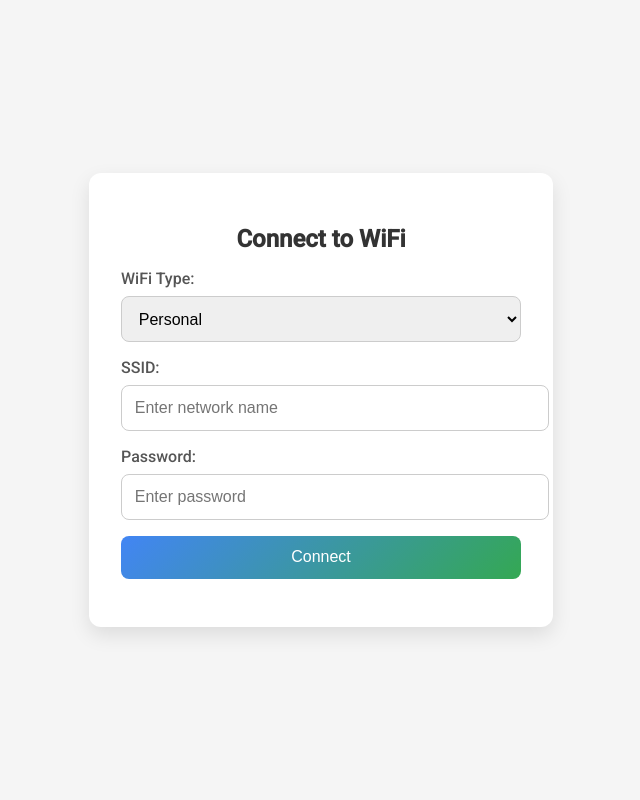
After one commit to Iisyourdad/raspberrypi_recipe, a Django app: page /wifi/ in a window 1280 px wide. The commit adds this page. Shown: the whole page, without its empty margins (319-959 px from the left). Run offline with Django 5.2, Linux system fonts and the light colour scheme; some libraries are stand-ins or nearby versions.

Commit message:
Wifi, new setup

```diff
--- a/recipes/forms.py
+++ b/recipes/forms.py
@@ -1,5 +1,6 @@
 from django import forms
 from ckeditor.widgets import CKEditorWidget
+from django.db.models.functions import Lower
 from .models import Recipe, Ingredient
 
 class RecipeForm(forms.ModelForm):
@@ -21,6 +22,11 @@ class RecipeForm(forms.ModelForm):
             'ingredients': forms.CheckboxSelectMultiple(),
         }
 
+    def __init__(self, *args, **kwargs):
+        super().__init__(*args, **kwargs)
+        # Order ingredients case-insensitively by name
+        self.fields['ingredients'].queryset = Ingredient.objects.all().order_by(Lower('name'))
+
 class IngredientForm(forms.ModelForm):
     class Meta:
         model = Ingredient
--- /dev/null
+++ b/recipes/templates/recipes/wifi_setup.html
@@ -0,0 +1,147 @@
+<!DOCTYPE html>
+<html>
+<head>
+  <meta charset="utf-8">
+  <title>WiFi Setup</title>
+  <link href="https://fonts.googleapis.com/css?family=Roboto:400,500" rel="stylesheet">
+  <style>
+    /* Modern Google-style card */
+    body {
+      margin: 0;
+      height: 100vh;
+      background: #f5f5f5;
+      display: flex;
+      justify-content: center;
+      align-items: center;
+      font-family: 'Roboto', sans-serif;
+    }
+    .container {
+      background: #fff;
+      padding: 2rem;
+      border-radius: 12px;
+      box-shadow: 0 8px 20px rgba(0, 0, 0, 0.1);
+      max-width: 400px;
+      width: 90%;
+      text-align: left;
+      animation: fadeIn 1s ease-out;
+    }
+    h2 {
+      text-align: center;
+      margin-bottom: 1rem;
+      color: #333;
+    }
+    form {
+      display: flex;
+      flex-direction: column;
+    }
+    label {
+      margin-bottom: 0.5rem;
+      font-weight: 500;
+      color: #555;
+    }
+    input, select, button {
+      padding: 0.8rem;
+      margin-bottom: 1rem;
+      border: 1px solid #ccc;
+      border-radius: 8px;
+      font-size: 1rem;
+      width: 100%;
+    }
+    input:focus, select:focus {
+      outline: none;
+      border-color: #4285F4;
+    }
+    button {
+      background: linear-gradient(135deg, #4285F4, #34A853);
+      color: #fff;
+      border: none;
+      cursor: pointer;
+      transition: background 0.3s;
+    }
+    button:hover {
+      background: linear-gradient(135deg, #34A853, #4285F4);
+    }
+    .error {
+      color: #d9534f;
+      text-align: center;
+      margin-bottom: 1rem;
+    }
+    .hidden {
+      display: none;
+    }
+    @keyframes fadeIn {
+      from { opacity: 0; transform: scale(0.95); }
+      to { opacity: 1; transform: scale(1); }
+    }
+  </style>
+  <script>
+    function toggleEnterpriseFields() {
+      var wifiType = document.getElementById("wifi_type").value;
+      var enterpriseFields = document.getElementById("enterpriseFields");
+      var certUpload = document.getElementById("certUpload");
+      if (wifiType === "enterprise") {
+        enterpriseFields.style.display = "block";
+        toggleCertUpload();
+      } else {
+        enterpriseFields.style.display = "none";
+        certUpload.style.display = "none";
+      }
+    }
+    function toggleCertUpload() {
+      var eapMethod = document.getElementById("eap_method").value;
+      var certUpload = document.getElementById("certUpload");
+      if (eapMethod === "TLS" || eapMethod === "TTLS") {
+        certUpload.style.display = "block";
+      } else {
+        certUpload.style.display = "none";
+      }
+    }
+    window.addEventListener('DOMContentLoaded', function() {
+      toggleEnterpriseFields();
+      document.getElementById("wifi_type").addEventListener('change', toggleEnterpriseFields);
+      document.getElementById("eap_method").addEventListener("change", toggleCertUpload);
+    });
+  </script>
+</head>
+<body>
+  <div class="container">
+    <h2>Connect to WiFi</h2>
+    {% if error %}
+      <p class="error">Error: {{ error }}</p>
+    {% endif %}
+    <form method="post" enctype="multipart/form-data">
+      {% csrf_token %}
+      <label for="wifi_type">WiFi Type:</label>
+      <select id="wifi_type" name="wifi_type">
+        <option value="personal">Personal</option>
+        <option value="enterprise">Enterprise</option>
+      </select>
+
+      <label for="ssid">SSID:</label>
+      <input type="text" id="ssid" name="ssid" placeholder="Enter network name" required>
+
+      <div id="enterpriseFields" class="hidden">
+        <label for="eap_method">EAP Method:</label>
+        <select id="eap_method" name="eap_method">
+          <option value="PEAP">PEAP</option>
+          <option value="TLS">TLS</option>
+          <option value="TTLS">TTLS</option>
+          <option value="PWD">PWD</option>
+        </select>
+        <label for="identity">Identity:</label>
+        <input type="text" id="identity" name="identity" placeholder="Enter identity">
+      </div>
+
+      <label for="password">Password:</label>
+      <input type="password" id="password" name="password" placeholder="Enter password" required>
+
+      <div id="certUpload" class="hidden">
+        <label for="ca_cert">CA Certificate (Optional):</label>
+        <input type="file" id="ca_cert" name="ca_cert" accept=".pem,.der,.crt,.cer">
+      </div>
+
+      <button type="submit">Connect</button>
+    </form>
+  </div>
+</body>
+</html>
--- a/recipes/urls.py
+++ b/recipes/urls.py
@@ -1,21 +1,19 @@
 from django.urls import path
 from . import views
+from django.conf import settings
 from django.conf.urls.static import static
-from django.conf import settings
+
 urlpatterns = [
     path('', views.index, name='index'),
+    path('splash/', views.splash, name='splash'),
+    path('wifi/', views.wifi_setup, name='wifi_setup'),
+    path('configured/', views.configured, name='configured'),
     path('add_recipe/', views.add_recipe, name='add_recipe'),
     path('add_ingredient/', views.add_ingredient, name='add_ingredient'),
     path('toggle_favorite/<int:recipe_id>/', views.toggle_favorite, name='toggle_favorite'),
     path('favorites/', views.favorites, name='favorites'),
     path('test-404/', views.test_404, name='test_404'),
-
 ]
-from django.shortcuts import render
-def custom_404(request, exception=None):
-    return render(request, '404.html', status=404)
-
-handler404 = 'recipes.views.custom_404'
 
 if settings.DEBUG:
     urlpatterns += static(settings.MEDIA_URL, document_root=settings.MEDIA_ROOT)
--- a/recipes/views.py
+++ b/recipes/views.py
@@ -80,3 +80,99 @@ def custom_404(request, exception):
 
 def test_404(request):
     return render(request, 'recipes/404.html', status=404)
+
+
+import os
+from django.shortcuts import render, redirect
+from django.views.decorators.csrf import csrf_exempt
+
+def splash(request):
+    # If already configured, send to the main page.
+    if os.path.exists("/home/pi/configured.flag"):
+        return redirect("index")
+    return render(request, "recipes/splash.html")
+
+@csrf_exempt  # For simplicity; consider using proper CSRF protection.
+def wifi_setup(request):
+    if request.method == "POST":
+        ssid = request.POST.get("ssid")
+        password = request.POST.get("password")
+        config_text = f"""
+network={{
+    ssid="{ssid}"
+    psk="{password}"
+}}
+"""
+        try:
+            # Append network settings to the WiFi config.
+            with open("/etc/wpa_supplicant/wpa_supplicant.conf", "a") as f:
+                f.write(config_text)
+            # Reconfigure WiFi (ensure proper sudoers configuration).
+            os.system("sudo wpa_cli -i wlan0 reconfigure")
+            # Mark the device as configured.
+            with open("/home/pi/configured.flag", "w") as flag_file:
+                flag_file.write("configured")
+            return redirect("configured")
+        except Exception as e:
+            return render(request, "recipes/wifi_setup.html", {"error": str(e)})
+    return render(request, "recipes/wifi_setup.html")
+
+def configured(request):
+    return render(request, "recipes/configured.html")
+
+
+import os
+from django.shortcuts import render, redirect
+from django.views.decorators.csrf import csrf_exempt
+
+@csrf_exempt  # For brevity—ensure proper CSRF handling in production.
+def wifi_setup(request):
+    if request.method == "POST":
+        wifi_type = request.POST.get("wifi_type", "personal")
+        ssid = request.POST.get("ssid")
+        config_text = ""
+
+        if wifi_type == "personal":
+            password = request.POST.get("password")
+            config_text = f"""
+network={{
+    ssid="{ssid}"
+    psk="{password}"
+}}
+"""
+        else:
+            # Enterprise fields
+            eap_method = request.POST.get("eap_method", "PEAP")
+            identity = request.POST.get("identity", "")
+            password = request.POST.get("password")
+            config_text = f"""
+network={{
+    ssid="{ssid}"
+    key_mgmt=WPA-EAP
+    eap="{eap_method}"
+    identity="{identity}"
+    password="{password}"
+"""
+            # Check for certificate file upload if provided.
+            ca_cert = request.FILES.get("ca_cert")
+            if ca_cert:
+                cert_dir = "/etc/wpa_supplicant/certs"
+                if not os.path.exists(cert_dir):
+                    os.makedirs(cert_dir)
+                cert_path = os.path.join(cert_dir, ca_cert.name)
+                with open(cert_path, "wb") as f:
+                    for chunk in ca_cert.chunks():
+                        f.write(chunk)
+                config_text += f'    ca_cert="{cert_path}"\n'
+            config_text += "}\n"
+
+        try:
+            with open("/etc/wpa_supplicant/wpa_supplicant.conf", "a") as f:
+                f.write(config_text)
+            os.system("sudo wpa_cli -i wlan0 reconfigure")
+            with open("/home/pi/configured.flag", "w") as flag_file:
+                flag_file.write("configured")
+            return redirect("configured")
+        except Exception as e:
+            return render(request, "recipes/wifi_setup.html", {"error": str(e)})
+    return render(request, "recipes/wifi_setup.html")
```
Also changed, not shown: recipes/templates/recipes/add_ingredient.html (+94 -29 lines), recipes/templates/recipes/add_recipe.html (+150 -46 lines), recipes/templates/recipes/configured.html (added, +48 -0 lines), recipes/templates/recipes/splash.html (added, +43 -0 lines), db.sqlite3, 2 other files.
